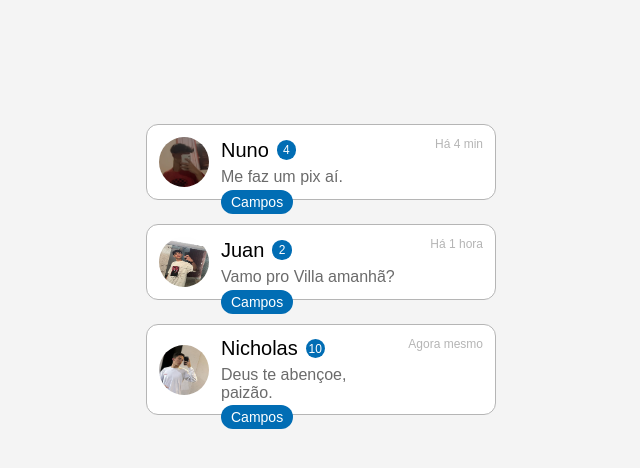
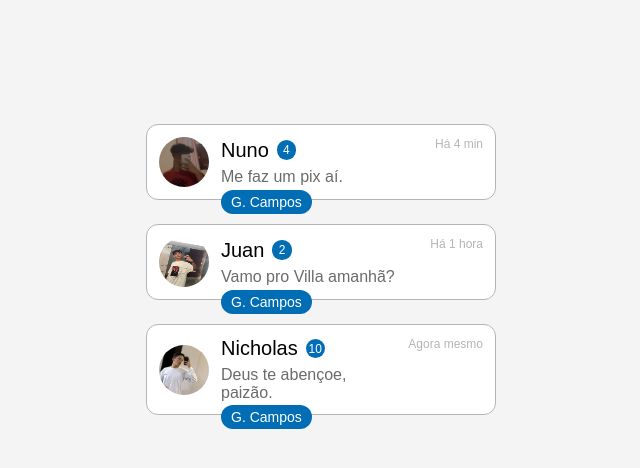
Before and after one commit to caaaampos444/a5fe, a plain HTML site: page index.html in a window 1280 px wide. Shown: the whole page, without its empty margins (319-959 px from the left). Drawn offline with Linux system fonts and the light colour scheme.

Commit message:
projeto finalizado

```diff
--- a/app.js
+++ b/app.js
@@ -6,7 +6,7 @@ const contatos=[
         qtd:'4',
         msg:'Me faz um pix aí.',
         tempo:'Há 4 min',
-        atendente:'Campos',
+        atendente:'G. Campos',
     },
     {
         img:'juan.PNG',
@@ -14,7 +14,7 @@ const contatos=[
         qtd:'2',
         msg:'Vamo pro Villa amanhã?',
         tempo:'Há 1 hora',
-        atendente:'Campos',
+        atendente:'G. Campos',
     },
     {
         img:'paizao.PNG',
@@ -22,7 +22,7 @@ const contatos=[
         qtd:'10',
         msg:'Deus te abençoe, paizão.',
         tempo:'Agora mesmo',
-        atendente:'Campos',
+        atendente:'G. Campos',
     },
 ]
 function criarContatos(contato){
```
Also changed, not shown: index.html (+1 -2 lines).
